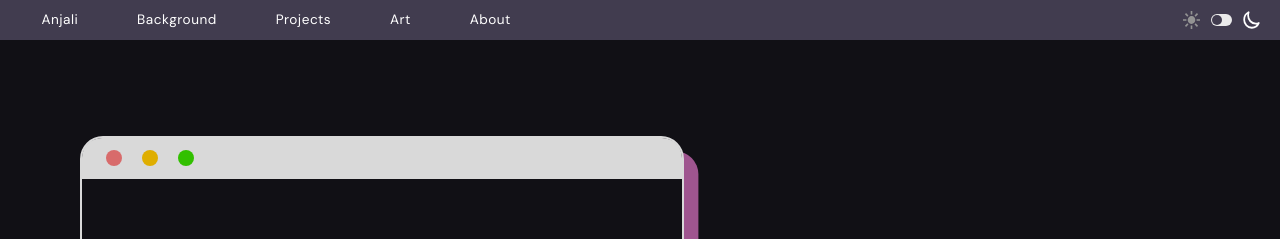
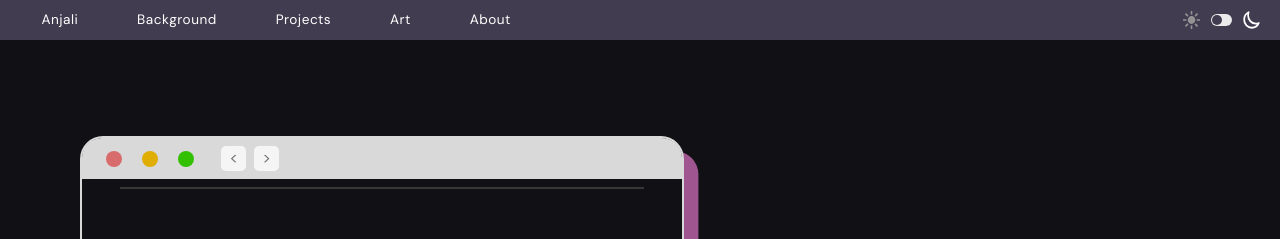
Before and after one commit to chopraanjali/chopraanjali.github.io, a React (Vite) app: page / in a window 1280 px wide. Shown: the top 239 px of the page. Built offline with nearby package versions, Linux system fonts and the light colour scheme.

Commit message:
add:nav buttons, horizontal rule to window pane

```diff
--- a/src/components/Layout/WindowPane.jsx
+++ b/src/components/Layout/WindowPane.jsx
@@ -1,3 +1,5 @@
+import HorizontalRule from './HorizontalRule';
+
 export default function WindowPane() {
   return (
     <div className="window-container">
@@ -8,10 +10,17 @@ export default function WindowPane() {
           <div className="quick-action-button"></div>
         </div>
         <div className="nav-buttons">
-          <div className="nav-button nav-button-left"></div>
-          <div className="nav-button nav-button-right"></div>
+          <div className="nav-button nav-button-left boxed">
+            <span>{'<'}</span>
+          </div>
+          <div className="nav-button nav-button-right boxed">
+            <span>{'>'}</span>
+          </div>
         </div>
       </div>
+      <div className="content-windowpane-top"></div>
+      <HorizontalRule />
+      <div className="content-windowpane-bottom"></div>
     </div>
   );
 }
--- a/src/styles/window.scss
+++ b/src/styles/window.scss
@@ -11,6 +11,10 @@
 }
 
 .toolbar {
+  display: flex;
+  flex-direction: row;
+  align-items: center;
+  justify-content: flex-start;
   background-color: #d9d9d9;
   position: relative;
   height: 41px;
@@ -45,4 +49,19 @@
       background-color: #32c000;
     }
   }
+
+  .nav-buttons {
+    display: flex;
+    align-items: center;
+    gap: 0.5em;
+    padding-left: 0.2em;
+
+    .nav-button {
+      height: 25px;
+      width: 25px;
+      border-radius: 5px;
+      background-color: #f5f5f5;
+      color: #747474;
+    }
+  }
 }
```
